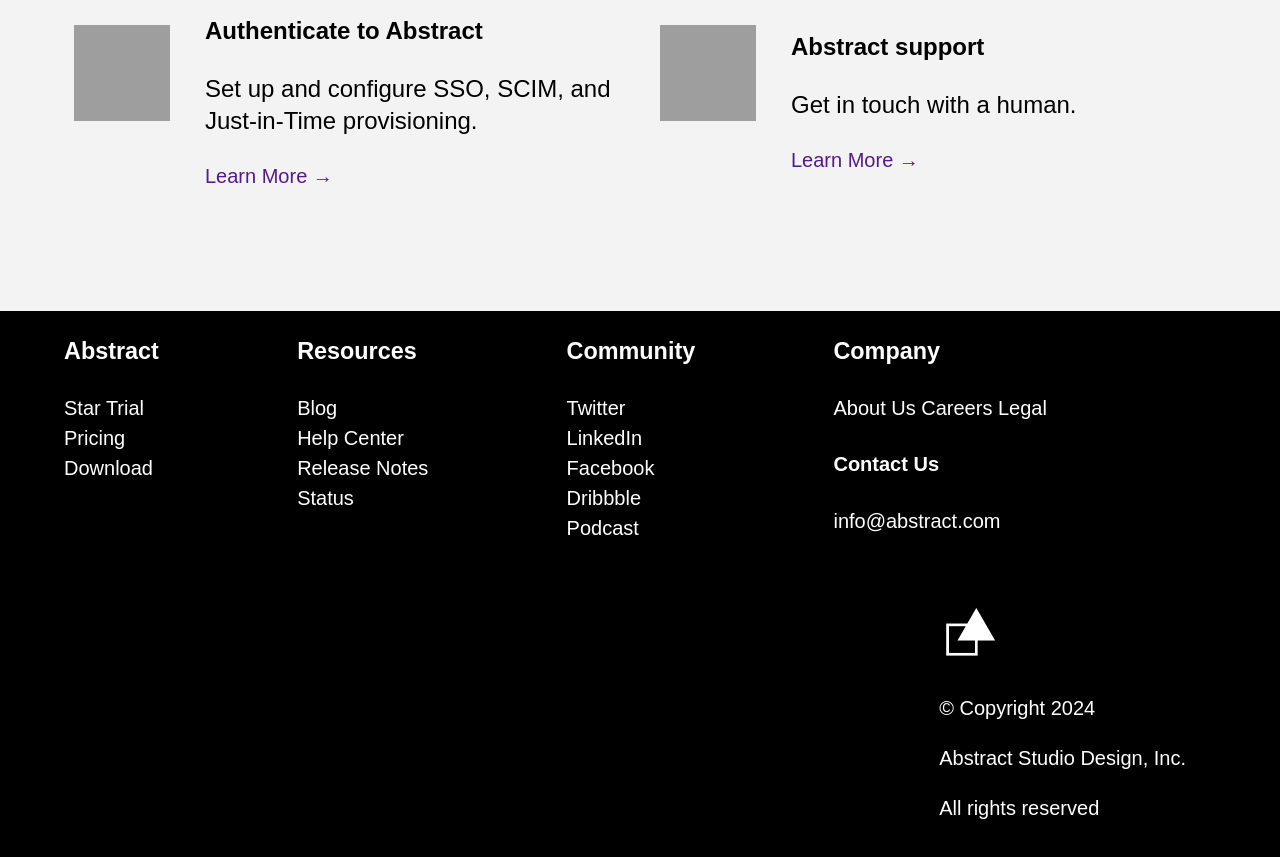
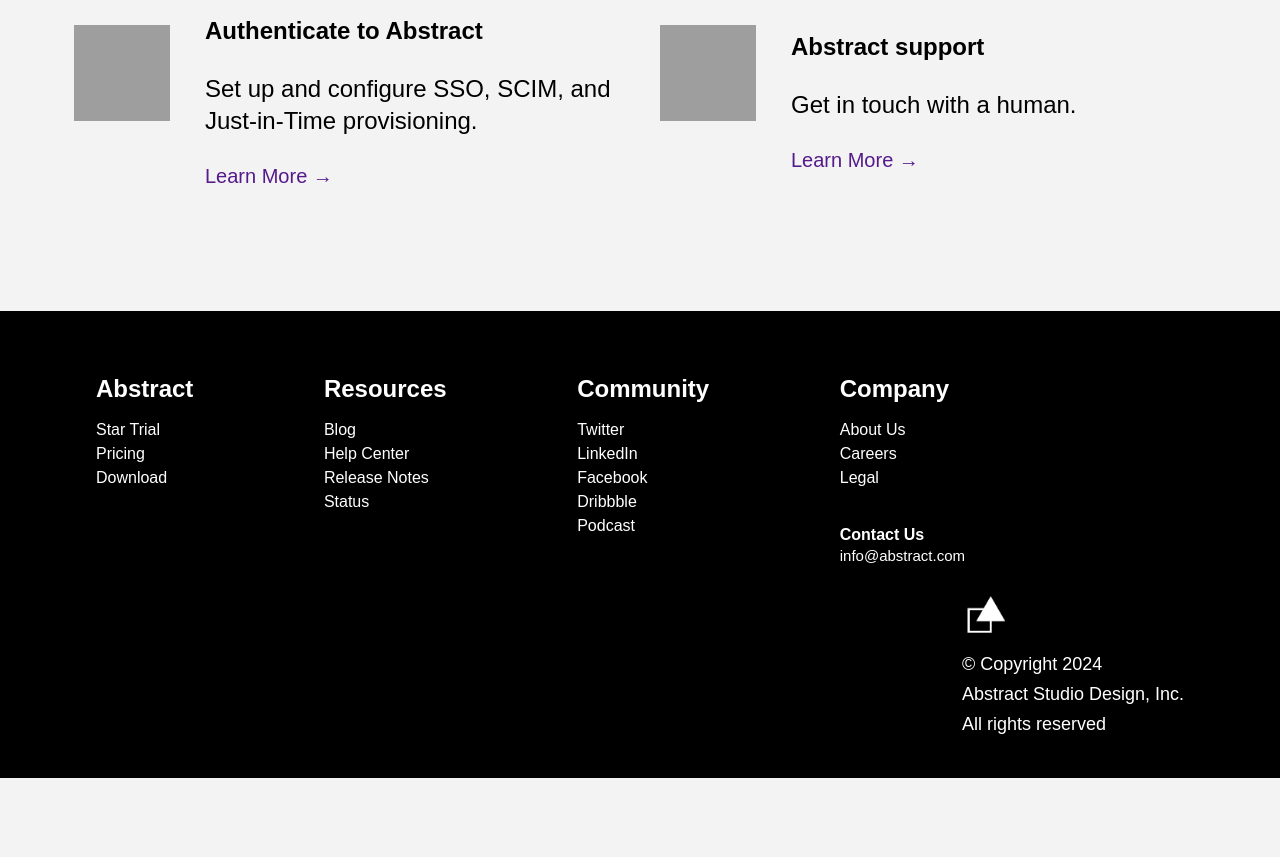
Before and after one commit to nandosannn/web1-prova, a plain HTML site: page index.html in a window 1280 px wide. Shown: the part 1178-2035 px from the top of the page. After the commit the page ends 1956 px from the top, so only its background shows below. Drawn offline with Linux system fonts and the light colour scheme; grey boxes are pictures that could not be loaded.

Commit message:
update_02

```diff
--- a/index.html
+++ b/index.html
@@ -4,13 +4,15 @@
 <head>
     <meta charset="UTF-8">
     <meta name="viewport" content="width=device-width, initial-scale=1.0">
-    <title>Header Example</title>
+    <title>Abstract</title>
     <link rel="stylesheet" href="style.css">
 </head>
 
 <body>
+    <!-------------------- MENU SUPERIOR ----------------------->
     <header class="menu">
         <nav class="top-header">
+            <!-------------------- MENU SUPERIOR ESQUERDO ----------------------->
             <div class="left-menu">
                 <div class="logo">
                     <a href="">
@@ -21,6 +23,7 @@
                 <a href="#" class="link">Help Center</a>
             </div>
 
+             <!-------------------- MENU SUPERIOR DIREITO----------------------->
             <div class="right-menu">
                 <button class="request-btn">Submit a request</button>
                 <button class="sign-in-btn">Sign in</button>
@@ -28,7 +31,9 @@
         </nav>
     </header>
 
+    <!-------------------- CONTEÚDO PRINCIPAL ----------------------->
     <main class="conteiner">
+        <!-------------------- CONTEÚDO PRINCIPAL SUPERIOR ----------------------->
         <section class="main-superior">
             <div class="search-container">
                 <h3>How can we help?</h3>
@@ -39,6 +44,8 @@
                 </div>
             </div>
         </section>
+
+        <!-------------------- CONTEÚDO PRINCIPAL INFERIOR ----------------------->
         <section class="main-inferior">
             <div class="using-abstract formatacao">
                 <div>
@@ -115,8 +122,10 @@
         </section>
     </main>
 
+    <!-------------------- FOOTER ----------------------->
     <footer class="rodape">
         <div class="conteiner-footer">
+            <!-------------------- FOOTER ESQUERDO ----------------------->
             <div class="footer-esquerdo">
                 <div>
                     <h3>Abstract</h3>
@@ -142,22 +151,23 @@
                     <a href="">Podcast</a>
                 </div>
 
-                <div>
-                    <div>
+                <div class="footer-esquerdo-ultimo">
+                    <div class="ultimo-superior">
                         <h3>Company</h3>
                         <a href="">About Us</a>
                         <a href="">Careers</a>
                         <a href="">Legal</a>
                     </div>
 
-                    <div>
-                        <h4>Contact Us</h4>
+                    <div class="ultimo-inferior">
+                        <h3 id="h3-ultimo-inferior">Contact Us</h3>
                         <a href="">info@abstract.com</a>
                     </div>
 
                 </div>
             </div>
 
+            <!-------------------- FOOTER DIREITO ----------------------->
             <div class="footer-direito">
                 <div>
                     <img src="logo.png" alt="logo">
--- a/style.css
+++ b/style.css
@@ -7,12 +7,15 @@
     font-family: 'GT America Standard', sans-serif;
 }
 
+/***********************************************************/
+
 header.menu {
     width: 100%;
     background-color: #000;
     color: #fff;
 }
 
+/* Flex box space-between para formatar o menu */
 .top-header {
     max-width: 1900px;
     width: 87%;
@@ -288,7 +291,7 @@
 
 footer {
     background: black;
-    padding-bottom: 60px;
+    padding-bottom: 20px;
     color: white;
     font-weight: 400;
 }
@@ -297,31 +300,49 @@
     position: relative;
     display: flex;
     flex-direction: column;
-    width: 90%;
+    width: 85%;
     margin: auto;
-}
-
-.footer-esquerdo {
-    margin-bottom: 200px;
 }
 
 .footer-esquerdo a {
     text-decoration: none;
     color: white;
+    font-size: 16px;
+    line-height: 24px;
+}
+
+.footer-esquerdo a:hover {
+    text-decoration: underline;
 }
 
 .footer-direito {
     position: absolute;
     bottom: 0;
     right: 0;
-    margin-right: 30px;
+    margin-right: 0px;
+    margin-bottom: 20px;
 
 }
+
+.footer-direito p {
+    margin: 0px;
+    margin-top: 3px;
+    font-size: 18px;
+    font-weight: 300;
+}
+
+.footer-direito img {
+    width: 50px;
+    height: 50px;
+}
+
 
 .conteiner-footer .footer-esquerdo {
     display: flex;
     flex-direction: row;
     justify-content: start;
+    margin-top: 40px;
+    margin-bottom: 200px;
 }
 
 .footer-esquerdo>div {
@@ -331,19 +352,58 @@
 
 }
 
+#h3-ultimo-inferior{
+    font-size: 16px;
+    margin-bottom: 0px;
+}
+
+.ultimo-inferior > a {
+    font-size: 15px;
+    position: relative;
+    bottom: 5px;
+}
+
+.footer-esquerdo div > h3 {
+    font-size: 24px;
+    line-height: 28px;
+    margin-bottom: 15px;
+}
+
+.ultimo-superior {
+    display: flex;
+    flex-direction: column;
+    align-items: flex-start;
+}
+
+.ultimo-inferior{
+    display: flex;
+    flex-direction: column;
+    align-items: flex-start;
+    position: relative;
+    top: 15px;
+}
+
 @media (max-width: 1400px) {
 
     .footer-esquerdo {
-        flex-wrap: wrap;
         margin-bottom: 300px;
     }
 
 }
 
-/* Media query para telas muito pequenas */
-@media (max-width: 600px) {
+@media (max-width: 1000px) {
+
     .footer-esquerdo {
         flex-wrap: wrap;
-        margin-bottom: 250px;
+        margin-bottom: 100px;
+    }
+
+}
+
+/* Media query para telas muito pequenas */
+@media (max-width: 650px) {
+    .footer-esquerdo {
+        flex-wrap: wrap;
+        margin-bottom: 270px;
     }
 }
```
